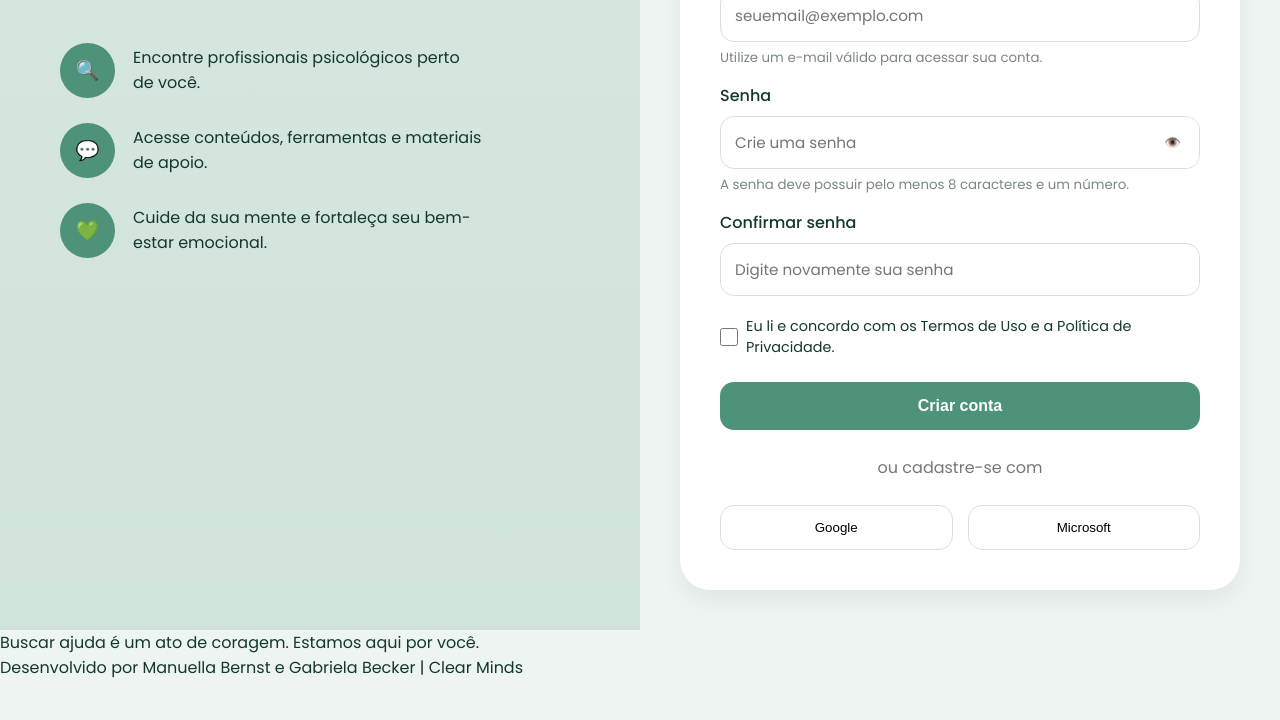
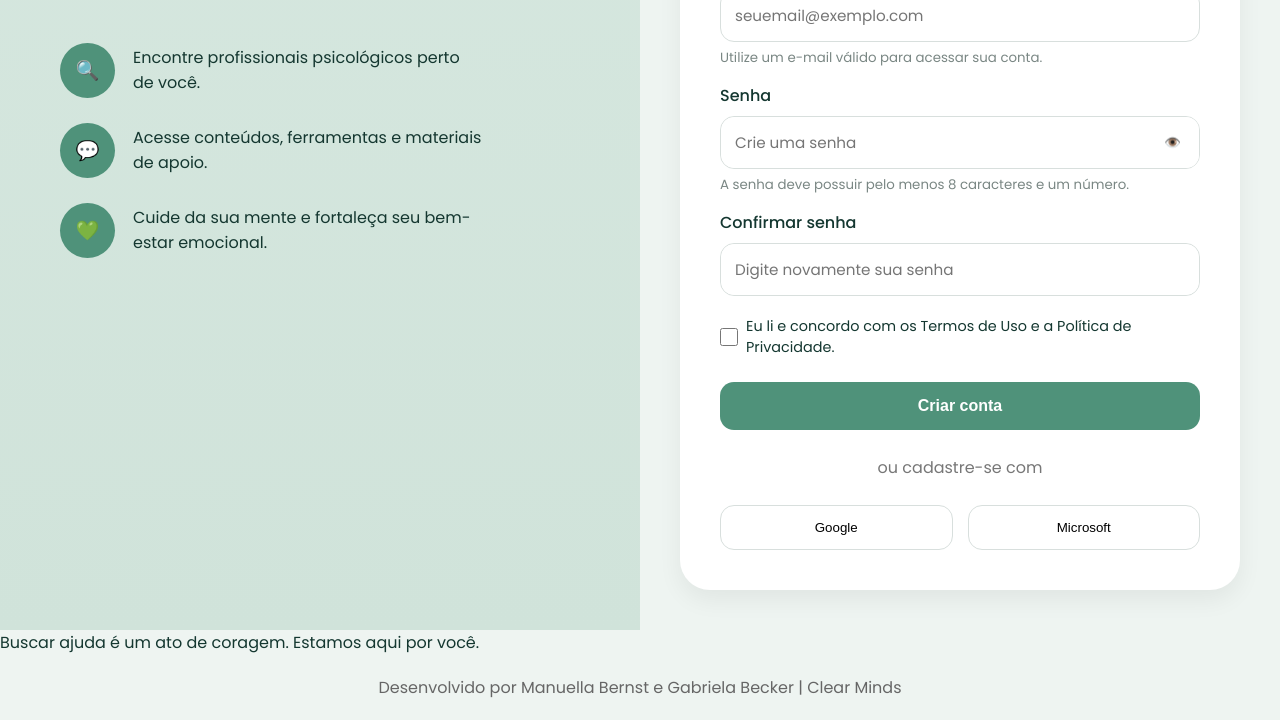
Before and after one commit to manub3rnst/Clear-Minds, a plain HTML site: page index.html in a window 1280 px wide. Shown: the part 432-1152 px from the top of the page. Before the commit the page ends 1112 px from the top, so only its background shows below. Drawn offline with Linux system fonts and the light colour scheme.

Commit message:
Refactor footer structure for improved clarity; add styling for credit section

```diff
--- a/index.html
+++ b/index.html
@@ -228,11 +228,7 @@
 </div>
 
 <footer>
-
-    <div>
-        Buscar ajuda é um ato de coragem. Estamos aqui por você.
-    </div>
-
+    Buscar ajuda é um ato de coragem. Estamos aqui por você.
 </footer>
 
 <p class="creditos">
--- a/style.css
+++ b/style.css
@@ -327,6 +327,14 @@ small{
     background:white;
 
     cursor:pointer;
+}
+
+.creditos{
+    text-align:center;
+    width:100%;
+    display:block;
+    margin:20px 0;
+    color:#666;
 }
 
 /* ==========================================
```
